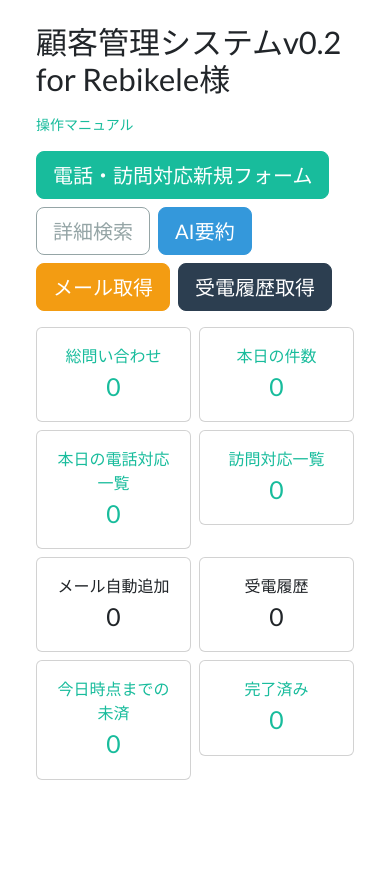
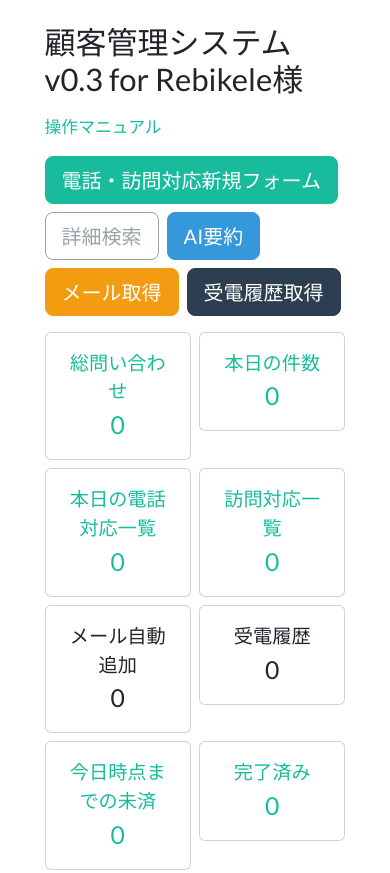
Before and after one commit to maruyamamasaya/yasukaribike, a website: page web/index.html in a window 390 px wide. Shown: the top 873 px of the page. Drawn offline with nearby package versions, Linux system fonts and the light colour scheme; no server answers.

Commit message:
feat: improve responsive design

```diff
--- a/web/index.html
+++ b/web/index.html
@@ -2,13 +2,15 @@
 <html lang="ja">
 <head>
   <meta charset="UTF-8" />
-  <title>顧客管理システムv0.2 for Rebikele様</title>
+  <meta name="viewport" content="width=device-width, initial-scale=1" />
+  <title>顧客管理システムv0.3 for Rebikele様</title>
   <link rel="stylesheet" href="https://cdn.jsdelivr.net/npm/bootswatch@5.3.0/dist/flatly/bootstrap.min.css" />
+  <link rel="stylesheet" href="style.css" />
   <link rel="icon" href="https://rebikele.s3.ap-northeast-1.amazonaws.com/kokyaku_kanri/rogo.jpg" />
 </head>
 <body class="p-4">
   <div class="container">
-    <h1 class="mb-3">顧客管理システムv0.2 for Rebikele様</h1>
+    <h1 class="mb-3">顧客管理システムv0.3 for Rebikele様</h1>
     <p class="small"><a href="manual.html" class="text-decoration-none">操作マニュアル</a></p>
 
     <!-- Action Buttons -->
--- /dev/null
+++ b/web/style.css
@@ -0,0 +1,11 @@
+/* Custom styles for responsive design */
+.container {
+  width: 95% !important;
+  max-width: 95% !important;
+}
+
+@media (max-width: 576px) {
+  body {
+    font-size: 1.2rem;
+  }
+}
```
Also changed, not shown: web/add.html (+2 -0 lines), web/all.html (+2 -0 lines), web/completed.html (+2 -0 lines), web/debug.html (+2 -0 lines), web/detail.html (+2 -0 lines), web/edit.html (+2 -0 lines), web/manual.html (+2 -0 lines), web/pending.html (+2 -0 lines), web/phone_today.html (+2 -0 lines), web/search.html (+2 -0 lines), web/today.html (+2 -0 lines), web/visit_today.html (+2 -0 lines).
